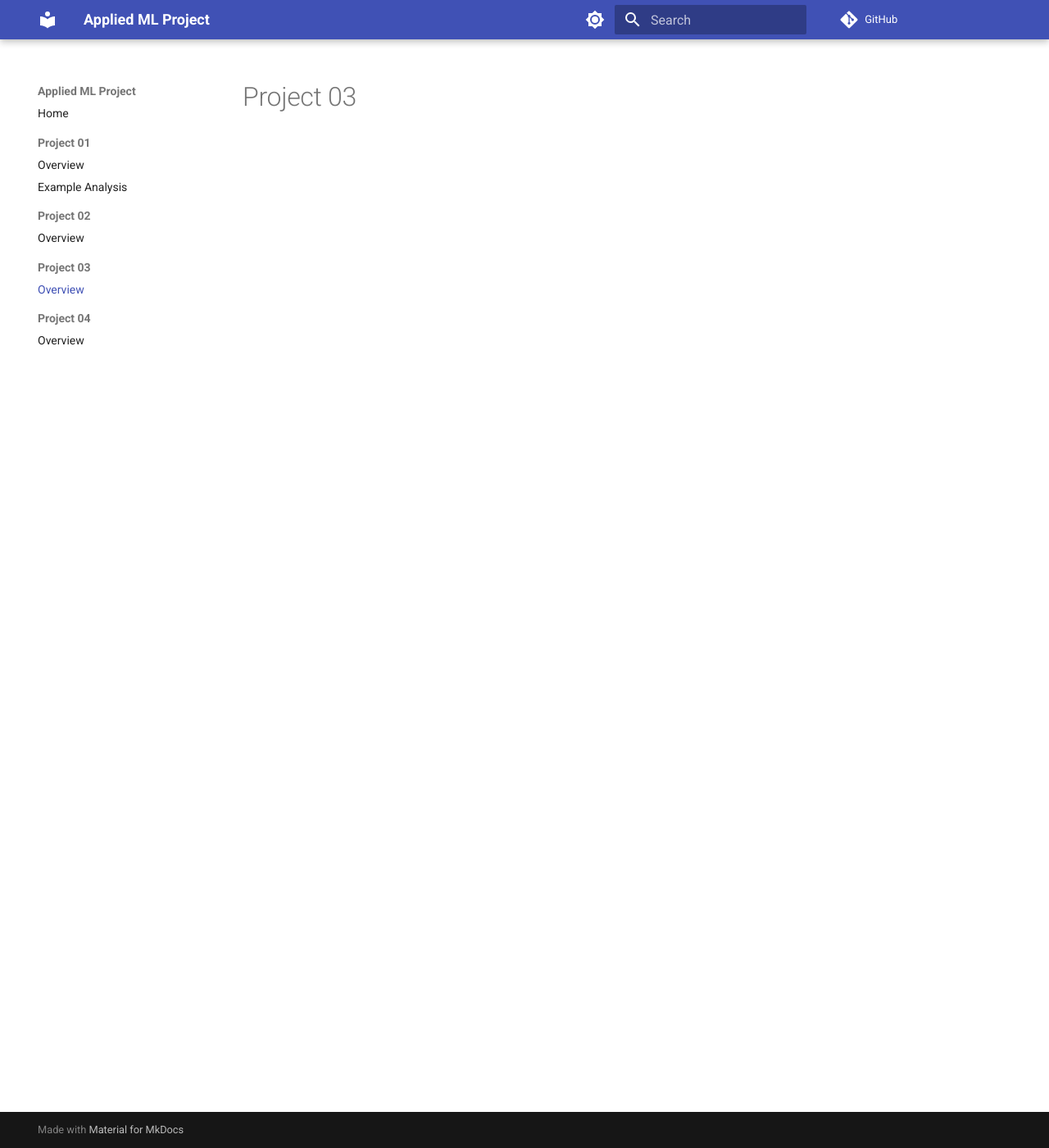
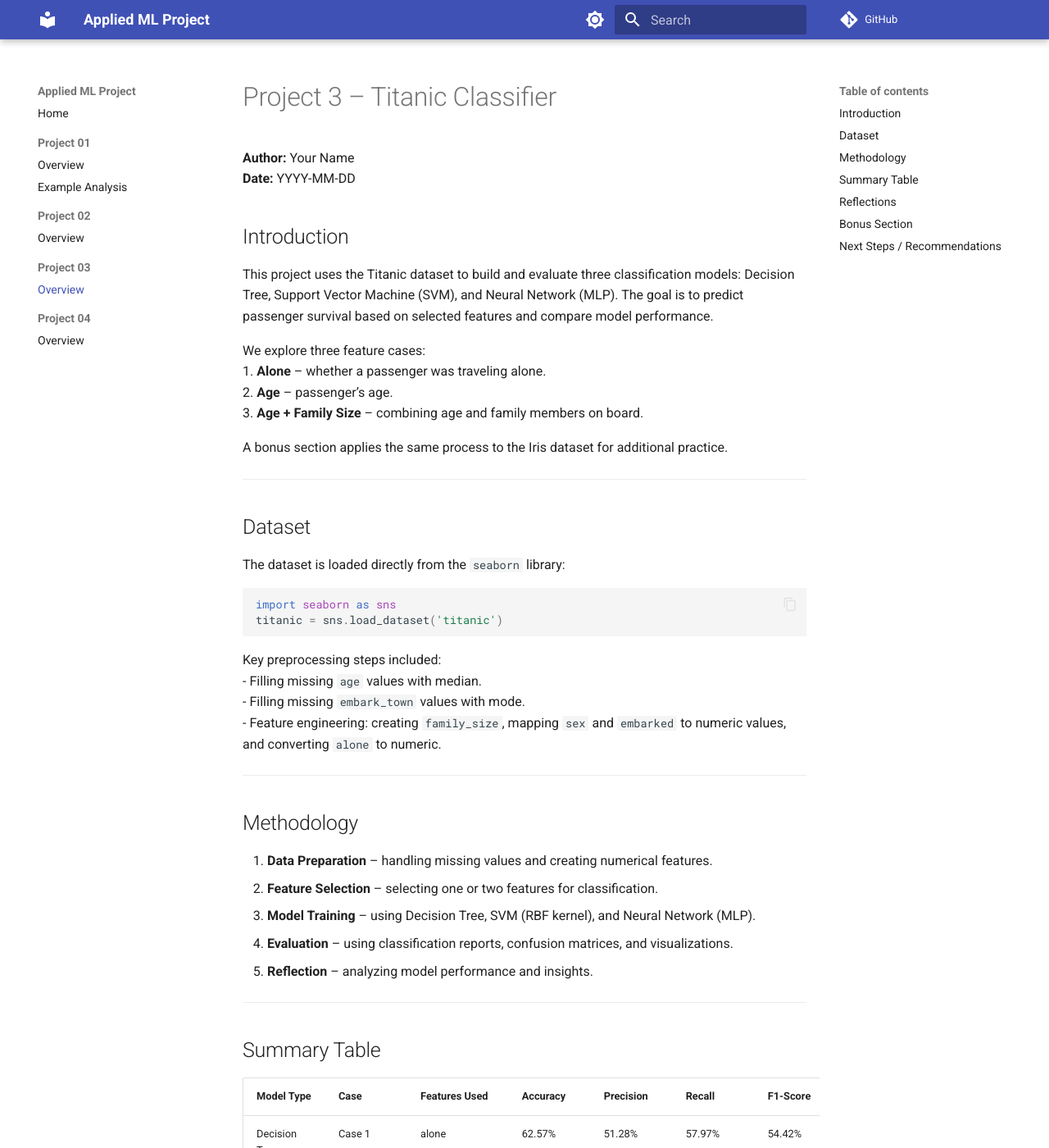
Before and after one commit to wkarto/applied-ml-karto, an MkDocs documentation site: the page built from docs/project03/README.md, in a window 1280 px wide and 1400 px high. Shown: the whole window at 82% size. Built offline with MkDocs 1.6.1 and Material for MkDocs 9.7.7, drawn with Linux system fonts in a browser that asks for light colours; comment, search, counter and statistics services are not loaded; some of the changed text lies outside the part shown.

Commit message:
P3 Final Commit

````diff
--- a/docs/project03/README.md
+++ b/docs/project03/README.md
@@ -1 +1,87 @@
-# Project 03
+# Project 3 – Titanic Classifier
+
+**Author:** Your Name
+**Date:** YYYY-MM-DD
+
+## Introduction
+This project uses the Titanic dataset to build and evaluate three classification models: Decision Tree, Support Vector Machine (SVM), and Neural Network (MLP). The goal is to predict passenger survival based on selected features and compare model performance.
+
+We explore three feature cases:
+1. **Alone** – whether a passenger was traveling alone.
+2. **Age** – passenger’s age.
+3. **Age + Family Size** – combining age and family members on board.
+
+A bonus section applies the same process to the Iris dataset for additional practice.
+
+---
+
+## Dataset
+The dataset is loaded directly from the `seaborn` library:
+
+```python
+import seaborn as sns
+titanic = sns.load_dataset('titanic')
+```
+
+Key preprocessing steps included:
+- Filling missing `age` values with median.
+- Filling missing `embark_town` values with mode.
+- Feature engineering: creating `family_size`, mapping `sex` and `embarked` to numeric values, and converting `alone` to numeric.
+
+---
+
+## Methodology
+1. **Data Preparation** – handling missing values and creating numerical features.
+2. **Feature Selection** – selecting one or two features for classification.
+3. **Model Training** – using Decision Tree, SVM (RBF kernel), and Neural Network (MLP).
+4. **Evaluation** – using classification reports, confusion matrices, and visualizations.
+5. **Reflection** – analyzing model performance and insights.
+
+---
+
+## Summary Table
+
+| Model Type | Case | Features Used | Accuracy | Precision | Recall | F1-Score | Notes |
+|------------|------|---------------|----------|-----------|--------|-----------|-------|
+| Decision Tree | Case 1 | alone | 62.57% | 51.28% | 57.97% | 54.42% | - |
+| Decision Tree | Case 2 | age | 61.45% | 50.00% | 17.39% | 25.81%| - |
+| Decision Tree | Case 3 | age+family_size | 59.22% | 46.15% | 34.78%| 39.67% | - |
+| SVM (RBF) | Case 1 | alone | 62.57% | 51.28% | 57.97% | 54.42% | - |
+| SVM (RBF) | Case 2 | age | 63.13% | 71.43%	 | 7.25% | 13.16% | - |
+| SVM (RBF) | Case 3 | age+family_size | 63.13% | 71.43% | 7.25% | 13.16% | - |
+| Neural Network | Case 3 | age+family_size | 65.92% | 57.14% | 46.38% | 51.20%| - |
+
+
+---
+
+## Reflections
+**Feature Insights:**
+- `Alone` provides basic social context but limited predictive power.
+- `Age` captures survival bias but has gaps due to missing values.
+- `Family Size + Age` gives the strongest predictive performance.
+
+**Model Insights:**
+- Decision Trees are interpretable and quick to train.
+- SVM works well with complex patterns but may be slower.
+- Neural Networks capture non-linear relationships effectively with two or more features.
+
+**Surprises & Observations:**
+- Case 1 (`alone`) generally performs worse than Cases 2 and 3.
+- Neural Network showed smoother decision boundaries, especially with age + family_size.
+- SVM RBF performed reasonably well without tuning.
+
+---
+
+## Bonus Section
+**Iris Dataset Classification**
+- Dataset: Iris (multiclass, 4 numerical features)
+- Models: Decision Tree, SVM, Neural Network
+- Process: same as Titanic – preprocess, split, train, evaluate.
+- Insights: Decision Trees and Neural Networks performed best due to clean numerical features.
+
+---
+
+## Next Steps / Recommendations
+1. Hyperparameter tuning for all models (tree depth, SVM kernel, NN layers).
+2. Feature selection using correlation or feature importance.
+3. Extend analysis to additional datasets (e.g., Breast Cancer, Wine) for more practice.
````
Also changed, not shown: docs/index.md (+1 -1 lines), 4 other files.
